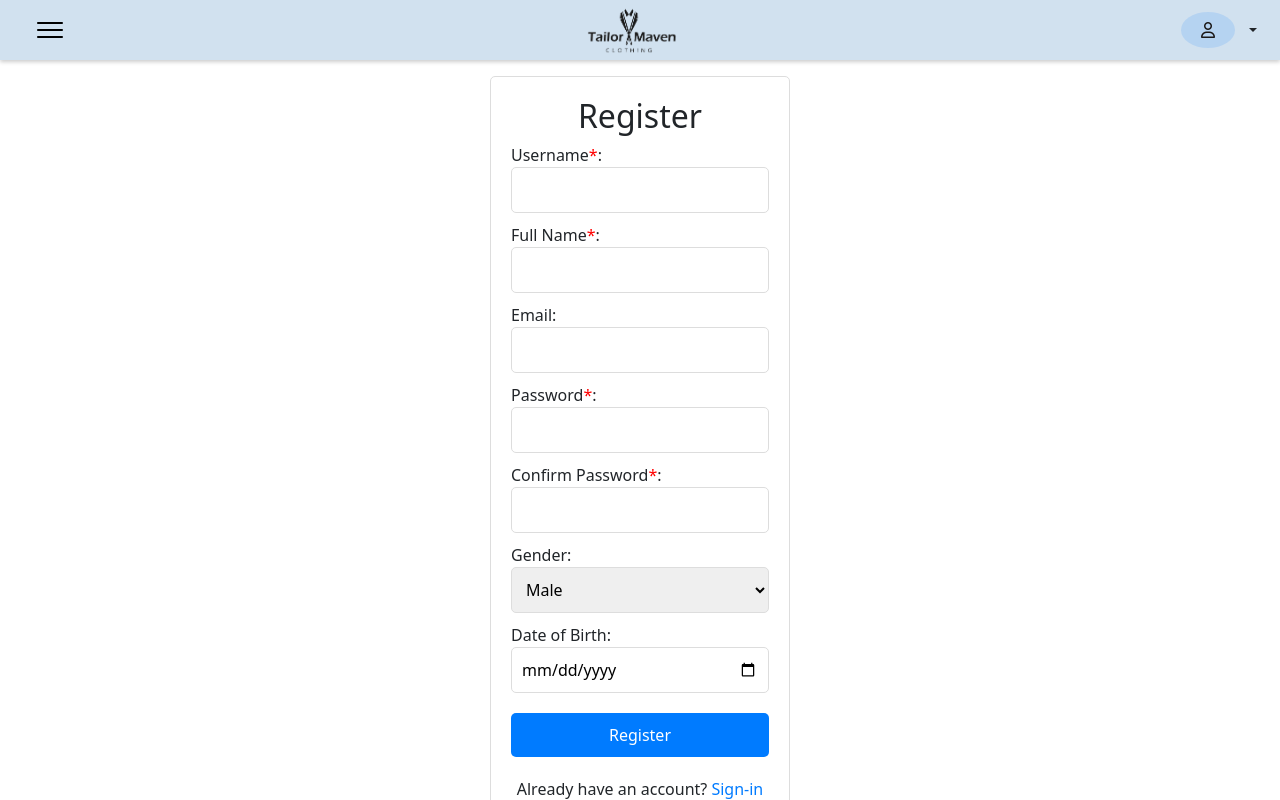
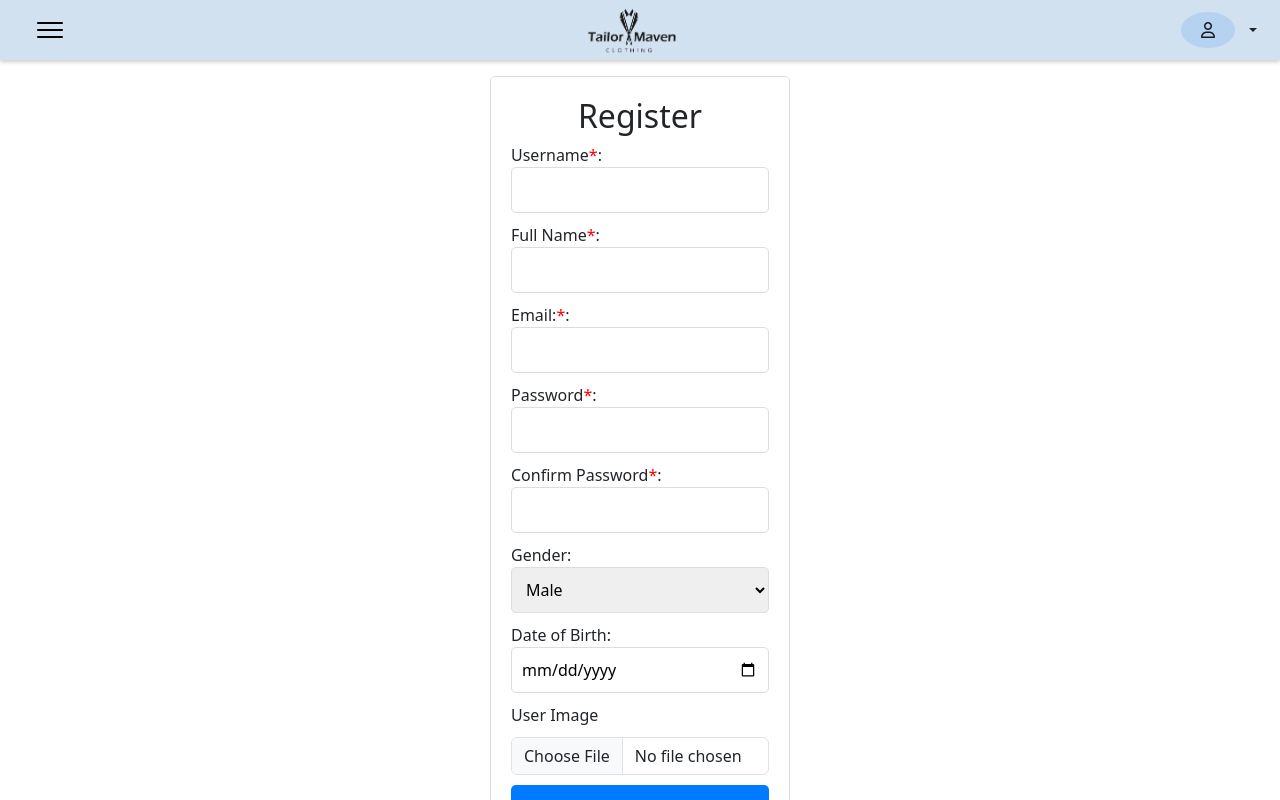
Before and after one commit to al-rafi304/TailorMaven, a React (Create React App) app in the folder Frontend/: page /register in a window 1280 px wide. Shown: the top 800 px of the page. Built offline with nearby package versions, Linux system fonts and the light colour scheme; no server answers; the HTML template or start-up script is replaced by a standard one; a web font is replaced by a local one.

Commit message:
user image upload (#31)

```diff
--- a/Frontend/src/components/AdminAddProduct.js
+++ b/Frontend/src/components/AdminAddProduct.js
@@ -32,13 +32,11 @@ function AdminAddProduct() {
     const handleImageUpload = (e) => {
         const file = e.target.files[0];
         if (productType === "fabric") {
-            fabricFormData.append("image", file)
-            console.log(fabricFormData.get("file"))
+            fabricFormData.set("image", file)
+            setFabricFormData(fabricFormData)
         } else if (productType === "suit") {
-            setSuitFormData({
-                ...suitFormData,
-                suitImage: file
-            });
+            suitFormData.set("image", file)
+            setSuitFormData(suitFormData)
         } else if (productType === "accessory") {
             setAccessoryFormData({
                 ...accessoryFormData,
@@ -141,7 +139,8 @@ function AdminAddProduct() {
                                 <br />
                                 <input type="text" name="suitQuantity" placeholder="Suit Quantity" value={suitFormData.suitQuantity} onChange={handleSuitInputChange} />
                                 <br />
-                                <input type="file" onChange={handleImageUpload} />
+                                <label htmlFor="formFile" className="form-label">Fabric Image</label>
+                                <input className="form-control" name="image" accept = "image/*" type="file" id="formFile" onChange={handleImageUpload}/>
                                 <br />
                                 <button type="submit">Submit</button>
                             </form>
@@ -159,7 +158,8 @@ function AdminAddProduct() {
                                 <br />
                                 <input type="text" name="accessoryQuantity" placeholder="Accessory Quantity" value={accessoryFormData.accessoryQuantity} onChange={handleAccessoryInputChange} />
                                 <br />
-                                <input type="file" onChange={handleImageUpload} />
+                                <label htmlFor="formFile" className="form-label">Fabric Image</label>
+                                <input className="form-control" name="image" accept = "image/*" type="file" id="formFile" onChange={handleImageUpload}/>
                                 <br />
                                 <button type="submit">Submit</button>
                             </form>
--- a/Frontend/src/components/DesignSuit.js
+++ b/Frontend/src/components/DesignSuit.js
@@ -64,7 +64,7 @@ function Visualize(){
             <div className="col-3 overflow-y-auto" style={{height: 680}}>
             <h2>Select materials</h2>
                 <div className="row row-cols-3 align-items-start">
-                    {allFabrics.map(fab => (
+                    {allFabrics?.map(fab => (
                         <>
                             <button className="btn col" onClick={() => {
                                 setFabricImage(fab.image)
--- a/Frontend/src/components/Fabrics.js
+++ b/Frontend/src/components/Fabrics.js
@@ -79,7 +79,7 @@ function Fabrics() {
                     <div key = {index} className="tile">
                         <a onClick={() => toggleInfoActive(index)}>
                             <div className="productImage">
-                                <img src={fabric.image} className="lazy-loaded" />
+                                <img src={fabric.image} className="lazy-loaded" height={100} width={100}/>
                             </div>
                             <div className="tileDescription">
                                 <p className="productTitle">{fabric.name}</p>
--- a/Frontend/src/components/Header.js
+++ b/Frontend/src/components/Header.js
@@ -10,6 +10,8 @@ const Header = (props) => {
 
 	const [userId, setUserID] = useState(false)
 	const [userInfo, setUserInfo] = useState("")
+
+    console.log(userInfo)
 
 	const getUserInfo = async () => {
 		setUserID(await AuthAPI.isLoggedIn())
@@ -61,14 +63,14 @@ const Header = (props) => {
 	{userId && (
 		<div className="dropdown user-dropdown">
 		<button className="btn dropdown-toggle" type="button" data-bs-toggle="dropdown" aria-expanded="false">
-			{!userId.image && <img className="user-profile-pic" src="cat.jpg" alt="User Profile"/>}
-			{userId.image && <img className="user-profile-pic" src={userId.image} alt="User Profile"/>}
+			{!userInfo.image && <img className="user-profile-pic" src="cat.jpg" alt="User Profile"/>}
+			{userInfo.image && <img className="user-profile-pic" src={userInfo.image} alt="User Profile"/>}
 		</button>
 		<ul className="dropdown-menu user-dropdownmenu">
 			<li>
 			<div className="user-info">
-				{!userId.image && <img className="user-profile-pic" src="cat.jpg" alt="User Profile"/>}
-				{userId.image && <img className="user-profile-pic" src={userId.image} alt="User Profile"/>}
+				{!userInfo.image && <img className="user-profile-pic" src="cat.jpg" alt="User Profile"/>}
+				{userInfo.image && <img className="user-profile-pic" src={userInfo.image} alt="User Profile"/>}
 				<div className="user-details">
 				<p className="user-name">{userInfo.username}</p>
 				<p className="user-email">{userInfo.email}</p>
--- a/Frontend/src/components/Register.js
+++ b/Frontend/src/components/Register.js
@@ -11,19 +11,31 @@ function Register() {
   const [showPassword, setShowPassword] = useState(false);
   const [gender, setGender] = useState('male');
   const [dob, setDob] = useState('');
+  const [credential, setCredential] = useState(new FormData());
   const navigate = useNavigate()
+
+  const handleImageUpload = (e) => {
+    const file = e.target.files[0];
+    credential.append("image", file)
+    setCredential(credential)
+  }
 
   const handleRegister = (event) => {
     event.preventDefault();
     // Handle register logic here
-    const name = fullname
-    const credential = { username, name, email, password, gender}
+    credential.append("username", username)
+    credential.append("name", fullname)
+    credential.append("email", email)
+    credential.append("password", password)
+    credential.append("gender", gender)
+
+    console.log(credential.get("image"))
+
     fetch(
       "/auth/register",
       {
           method : "POST",
-          headers: {"Content-Type" : "application/json"},
-          body: JSON.stringify(credential)
+          body: credential
       }
     )
     navigate("/")
@@ -42,8 +54,8 @@ function Register() {
           <input type="text" value={fullname} onChange={(e) => setFullname(e.target.value)} required />
         </label>
         <label>
-          Email:
-          <input type="email" value={email} onChange={(e) => setEmail(e.target.value)} />
+          Email:<span>*</span>:
+          <input type="email" value={email} onChange={(e) => setEmail(e.target.value)} required/>
         </label>
         <label>
           Password<span>*</span>:
@@ -74,6 +86,8 @@ function Register() {
           Date of Birth:
           <input type="date" value={dob} onChange={(e) => setDob(e.target.value)} />
         </label>
+        <label htmlFor="formFile" className="form-label">User Image</label>
+        <input className="form-control" name="image" accept = "image/*" type="file" id="formFile" onChange={handleImageUpload}/>
         <input type="submit" value="Register" />
       </form>
       <p>Already have an account? <Link to="/login">Sign-in</Link></p>
```
